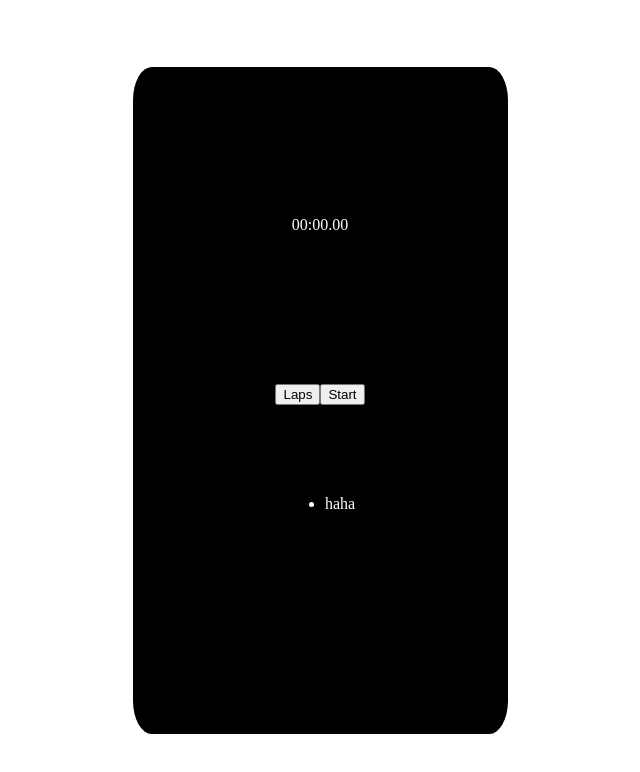
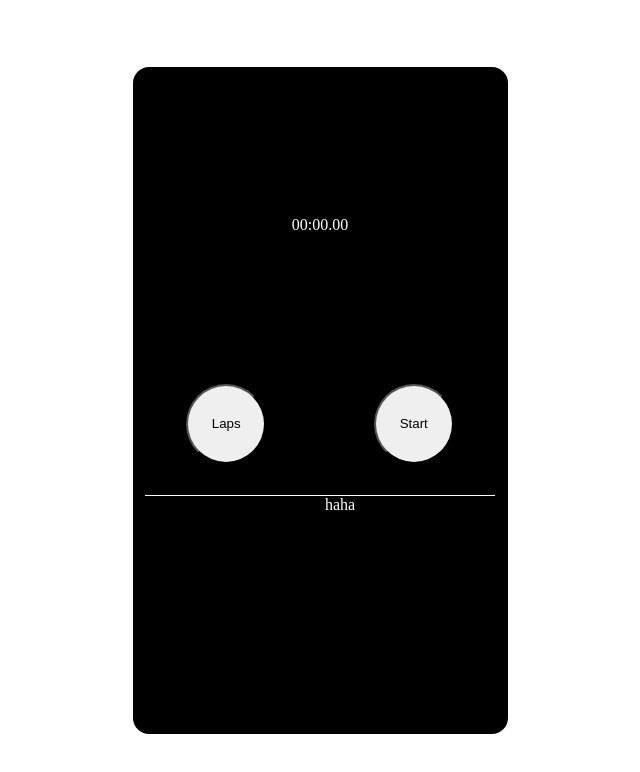
Before and after one commit to wenfeng-xing/react-vite-stopwatch, a React (Vite) app: page / in a window 1280 px wide. Shown: the top 772 px of the page, without its empty margins (320-960 px from the left). Built offline with nearby package versions, Linux system fonts and the light colour scheme.

Commit message:
change the style of components

```diff
--- a/src/App.tsx
+++ b/src/App.tsx
@@ -14,7 +14,7 @@ const ContainerApp = styled.div`
 `
 
 const Container = styled.div`
-  border-radius: 5%;
+  border-radius: 1rem;
   height: 667px;
   width: 375px;
   background-color: black;
--- a/src/components/controls.component.tsx
+++ b/src/components/controls.component.tsx
@@ -2,13 +2,33 @@ import styled from "styled-components"
 
 const WrapperControls = styled.section`
     flex: 1 1 15vh;
+    width: 375px;
+    display: flex;
+    justify-content: space-around;
+`
+
+const Button = styled.button`
+    & {
+        height: 5rem;
+        width: 5rem;
+        border-radius: 100%;
+    }
+    &:hover {
+        background-color: yellow;
+        width: 5.2rem;
+        height: 5.2rem;
+    }
+    &:active {
+        width: 4.8rem;
+        height: 4.8rem;
+    }
 `
 
 export default function Controls() {
     return (
         <WrapperControls>
-            <button>Laps</button>
-            <button>Start</button>
+            <Button>Laps</Button>
+            <Button>Start</Button>
         </WrapperControls>
     )
 }
--- a/src/components/lapsList.component.tsx
+++ b/src/components/lapsList.component.tsx
@@ -1,7 +1,10 @@
 import styled from "styled-components"
 
 const WrapperLapsList = styled.ul`
+    border-top: white 0.5px solid;
+    width: 310px;
     flex: 1 1 35vh;
+    list-style-type: none;
 `
 
 export default function LapsList() {
```
